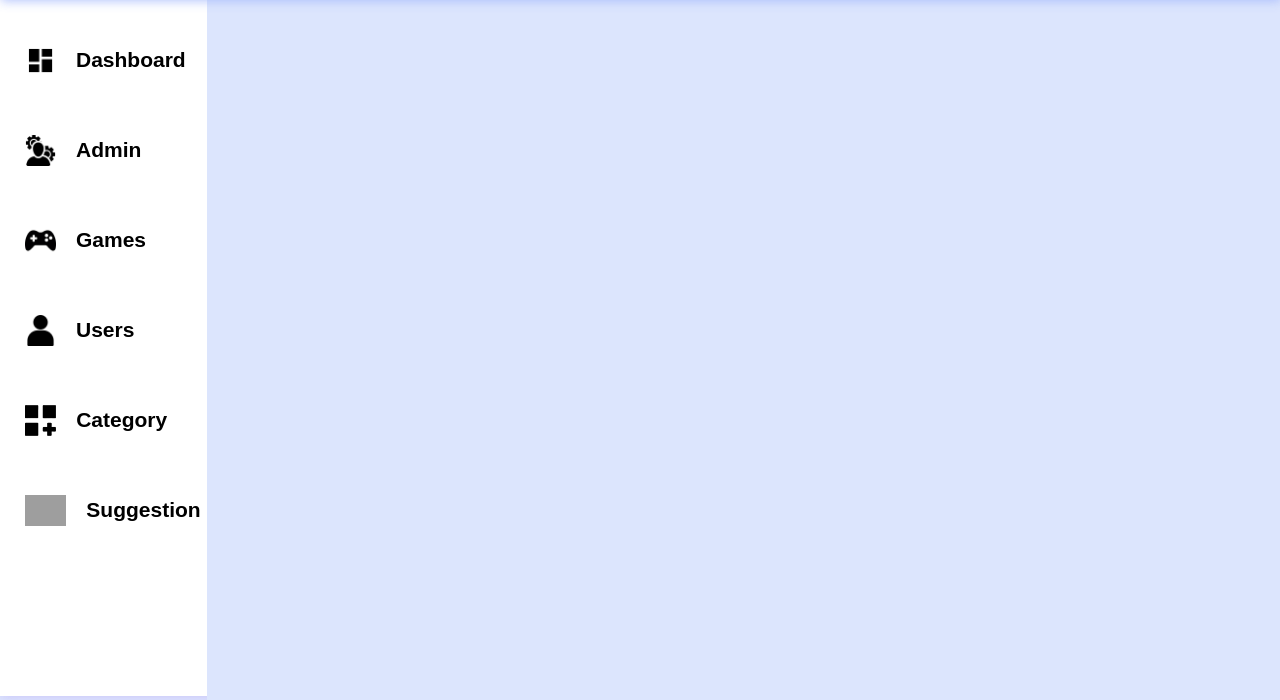
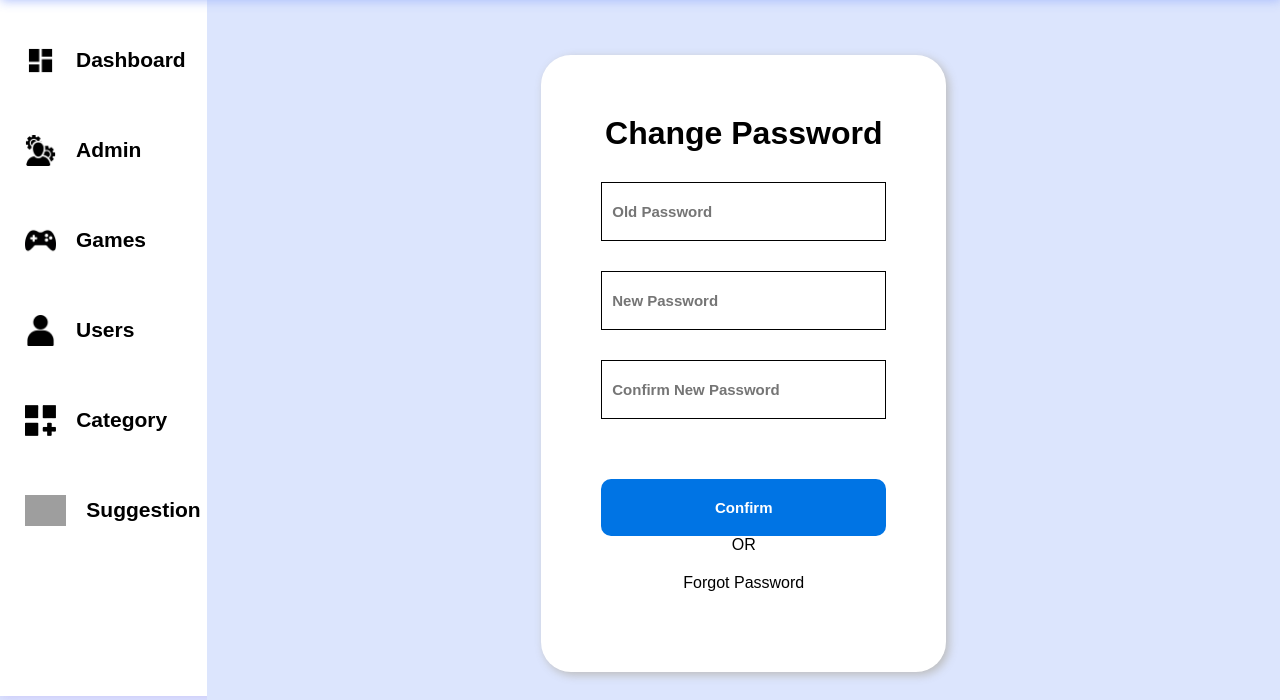
Before and after one commit to krishnachaudhary125/Project, a PHP site: page /admin_panel.php?change_password&admin_id=1 in a window 1280 px wide. Shown: the part 100-800 px from the top of the page. Run offline with PHP 8.4, Linux system fonts and the light colour scheme; the visitor is signed in with stand-in values (Sample User, id 1); grey boxes are pictures that could not be loaded.

Commit message:
added change password for admin

```diff
--- a/Admin/admin_panel.php
+++ b/Admin/admin_panel.php
@@ -98,6 +98,11 @@ if (!isset($_SESSION['role']) || $_SESSION['role'] !== 'admin') {
             include 'edit_profile.php';
         }
         ?>
+        <?php
+        if (isset($_GET['change_password'])) {
+            include 'change_password.php';
+        }
+        ?>
     </div>
 </div>
 
@@ -118,7 +123,7 @@ if (!isset($_SESSION['role']) || $_SESSION['role'] !== 'admin') {
                                 <h3>Edit Profile</h3>
                             </div>
                         </a></li>
-                    <li><a href="change_password.php">
+                    <li><a href="./admin_panel.php?change_password&admin_id=<?php echo $_SESSION['admin_id']; ?>">
                             <div class="profile-settings"><img src="../Photos/change_psw.png" alt="Change Password"
                                     class="icon-profile">
                                 <h3>Change Password</h3>
--- /dev/null
+++ b/Admin/change_password.php
@@ -0,0 +1,84 @@
+<?php
+include "header.php";
+include "../Database/connection.php";
+
+if (isset($_POST['submit']) == true) {
+    $opsw = $_POST['opsw'];
+    $npsw = $_POST['npsw'];
+    $cnpsw = $_POST['cnpsw'];
+
+    $pswHash = sha1($opsw);
+
+    $adminId = $_SESSION['admin_id'];
+
+    $error = [];
+    if (empty($opsw) || empty($npsw) || empty($cnpsw)) {
+        $error[] = 'All fields are required.';
+    } elseif ($npsw !== $cnpsw) {
+        $error[] = 'New password and confirm password do not match.';
+    } elseif (!preg_match("/^(?=.*[a-z])(?=.*[A-Z])(?=.*\d)(?=.*[@$!%*?&])[A-Za-z\d@$!%*?&]{8,}$/", $npsw)) {
+        $error[] = 'Password must be at least 8 characters long and contain one uppercase, one number, and one symbol.';
+    } else {
+        $query = "SELECT password FROM admin WHERE admin_id = ?";
+        $stmt = $conn->prepare($query);
+        $stmt->bind_param("i", $adminId);
+        $stmt->execute();
+        $result = $stmt->get_result();
+
+        if ($result->num_rows > 0) {
+            $row = $result->fetch_assoc();
+
+            if ($row['password'] === $pswHash) {
+
+                $newPswHash = sha1($npsw);
+
+                $updateQuery = "UPDATE admin SET password = ? WHERE admin_id = ?";
+                $updateStmt = $conn->prepare($updateQuery);
+                $updateStmt->bind_param("si", $newPswHash, $adminId);
+
+                if ($updateStmt->execute()) {
+                    echo "<script>alert('Password changed successfully.')</script>";
+                } else {
+                    $error[] = 'Could not update password. Please try again later.';
+                }
+            } else {
+                $error[] = 'Old password is incorrect.';
+            }
+        } else {
+            $error[] = 'Could not find user.';
+        }
+    }
+}
+?>
+<div class="change-psw-container">
+    <form action="#" method="post" class="change-psw" name="change_psw">
+        <h1>Change Password</h1>
+        <div class="change-psw-form">
+            <?php
+            if (!empty($error)) {
+                foreach ($error as $errormsg) {
+                    echo '<span class="error-msg">' . $errormsg . '</span>';
+                }
+            }
+            ?>
+            <div class="change-psw-field">
+                <input type="password" id="opsw" name="opsw" placeholder="Old Password">
+            </div>
+            <div class="change-psw-field">
+                <input type="password" id="npsw" name="npsw" placeholder="New Password">
+            </div>
+            <div class="change-psw-field">
+                <input type="password" id="cnpsw" name="cnpsw" placeholder="Confirm New Password">
+            </div>
+            <button type="submit" id="submit" name="submit">Confirm</button>
+        </div>
+        <p class="sign-in-p">OR</p>
+        <div class="change-psw-a">
+            <a href="forgot_psw.php" target="_self">Forgot Password</a>
+        </div>
+    </form>
+</div>
+
+<?php
+include "footer.php";
+?>
--- a/Admin/style.css
+++ b/Admin/style.css
@@ -517,3 +517,68 @@ td {
 }
 
 /* Edit admin end */
+
+/* Change Password Start */
+
+.change-psw-container {
+    background-color: white;
+    box-shadow: 3px 3px 10px rgb(188, 188, 188);
+    color: black;
+    padding: 60px;
+    margin: 15px auto;
+    width: 40%;
+    text-align: center;
+    height: auto;
+    border-radius: 30px;
+}
+
+.change-psw-field {
+    width: 100%;
+    overflow: visible;
+    margin: 30px 0;
+}
+
+.change-psw-field input {
+    font-weight: bold;
+    font-size: 15px;
+    width: 100%;
+    padding: 20px 0px 20px 10px;
+    background-color: white;
+    border: 1px solid black;
+    color: black;
+    box-sizing: border-box;
+}
+
+.change-psw button {
+    font-weight: bold;
+    font-size: 15px;
+    margin-top: 30px;
+    width: 100%;
+    background: rgb(0, 116, 228);
+    color: white;
+    border: none;
+    padding: 20px;
+    cursor: pointer;
+    border-radius: 10px;
+}
+
+.change-psw button:hover {
+    background: rgb(0, 140, 228);
+}
+
+.change-psw-a a {
+    color: black;
+    text-decoration: none;
+    padding: 10px 0;
+    cursor: pointer;
+}
+
+.change-psw-a {
+    margin: 20px 0;
+}
+
+.change-psw-a:hover {
+    text-decoration: underline;
+}
+
+/* Change Password End */
```
